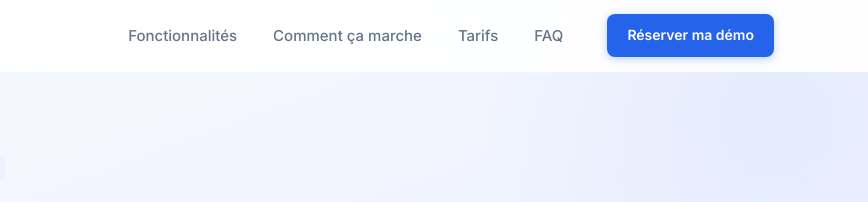
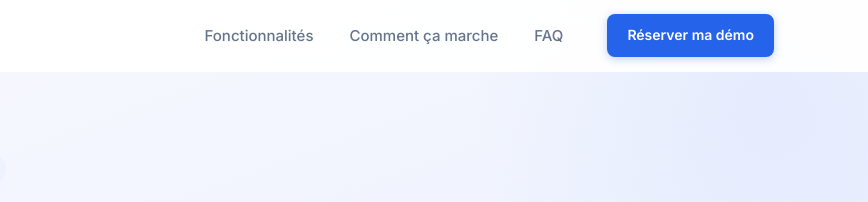
Before and after one commit to compush-media/Fidelavis-site, a plain HTML site: page index.html in a window 1280 px wide. Shown: the top 202 px of the page, 412-1280 px from the left. Drawn offline with Linux system fonts and the light colour scheme.

Commit message:
Masquer section tarifs temporairement (RDV client)
Section commentée dans le HTML, restaurable en un commit.
Liens nav et footer retirés.

Co-Authored-By: Claude Sonnet 4.6 <noreply@anthropic.com>

```diff
--- a/index.html
+++ b/index.html
@@ -153,7 +153,7 @@
       <ul class="nav__links">
         <li><a href="#fonctionnalites" class="nav__link">Fonctionnalités</a></li>
         <li><a href="#comment-ca-marche" class="nav__link">Comment ça marche</a></li>
-        <li><a href="#tarifs" class="nav__link">Tarifs</a></li>
+
         <li><a href="#faq" class="nav__link">FAQ</a></li>
         <li class="nav__cta"><a href="#demo" class="btn btn--primary btn--sm">Réserver ma démo</a></li>
       </ul>
@@ -527,6 +527,7 @@
     </div>
   </section>
 
+  <!-- PRICING SECTION HIDDEN TEMPORARILY
   <!-- ======================== PRICING ======================== -->
   <section id="tarifs" class="section section--alt">
     <div class="container text-center">
@@ -616,6 +617,7 @@
       </div>
     </div>
   </section>
+  -->
 
   <!-- ======================== FAQ ======================== -->
   <section id="faq" class="section">
@@ -703,7 +705,7 @@
           <h4>Produit</h4>
           <a href="#fonctionnalites">Fonctionnalités</a>
           <a href="#comment-ca-marche">Comment ça marche</a>
-          <a href="#tarifs">Tarifs</a>
+
           <a href="#faq">FAQ</a>
         </div>
         <div class="footer__col">
```
